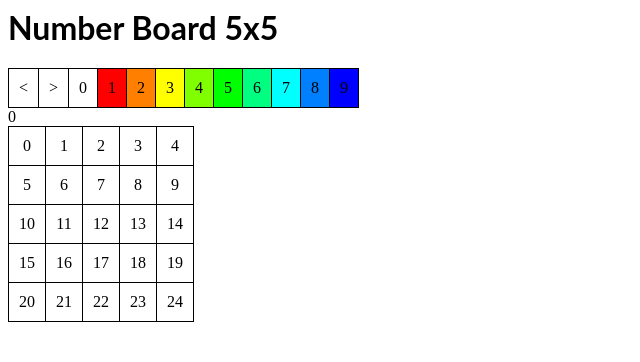
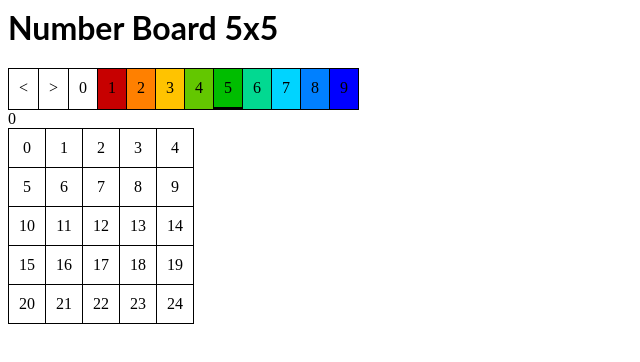
Before and after one commit to alfu32/stackblitz-react-numberboard, a React (Create React App) app: page / in a window 1280 px wide. Shown: the top 362 px of the page, without its empty margins (0-640 px from the left). Built offline with nearby package versions, Linux system fonts and the light colour scheme.

Commit message:
2 files modified

```diff
--- a/src/Board.css
+++ b/src/Board.css
@@ -15,12 +15,12 @@
 .cell {
   cursor: pointer;
 }
-.cell.selected{
-  border-bottom:3px solid black;
-}
 .cell:last-child {
   border-right: 1px solid black;
 }
 .row:last-child > .cell {
   border-bottom: 1px solid black;
 }
+.cell.selected{
+  border-bottom:3px solid black !important;
+}
--- a/src/Cell.css
+++ b/src/Cell.css
@@ -2,25 +2,25 @@
   background: hsl(0, 0%, 100%);
 }
 [hue='1'] {
-  background: hsl(0, 100%, 50%);
+  background: hsl(0, 100%, 39%);
 }
 [hue='2'] {
   background: hsl(30, 100%, 50%);
 }
 [hue='3'] {
-  background: hsl(60, 100%, 50%);
+  background: hsl(46, 100%, 50%);
 }
 [hue='4'] {
-  background: hsl(90, 100%, 50%);
+  background: hsl(90, 100%, 39%);
 }
 [hue='5'] {
-  background: hsl(120, 100%, 50%);
+  background: hsl(120, 100%, 37%);
 }
 [hue='6'] {
-  background: hsl(150, 100%, 50%);
+  background: hsl(160, 98%, 43%);
 }
 [hue='7'] {
-  background: hsl(180, 100%, 50%);
+  background: hsl(190, 100%, 50%);
 }
 [hue='8'] {
   background: hsl(210, 100%, 50%);
@@ -29,13 +29,13 @@
   background: hsl(240, 100%, 50%);
 }
 [hue='10'] {
-  background: hsl(270, 100%, 50%);
+  background: hsl(270, 100%, 40%);
 }
 [hue='11'] {
-  background: hsl(300, 100%, 50%);
+  background: hsl(300, 100%, 41%);
 }
 [hue='12'] {
-  background: hsl(330, 100%, 50%);
+  background: hsl(330, 100%, 40%);
 }
 
 /*.cell:hover {
```
